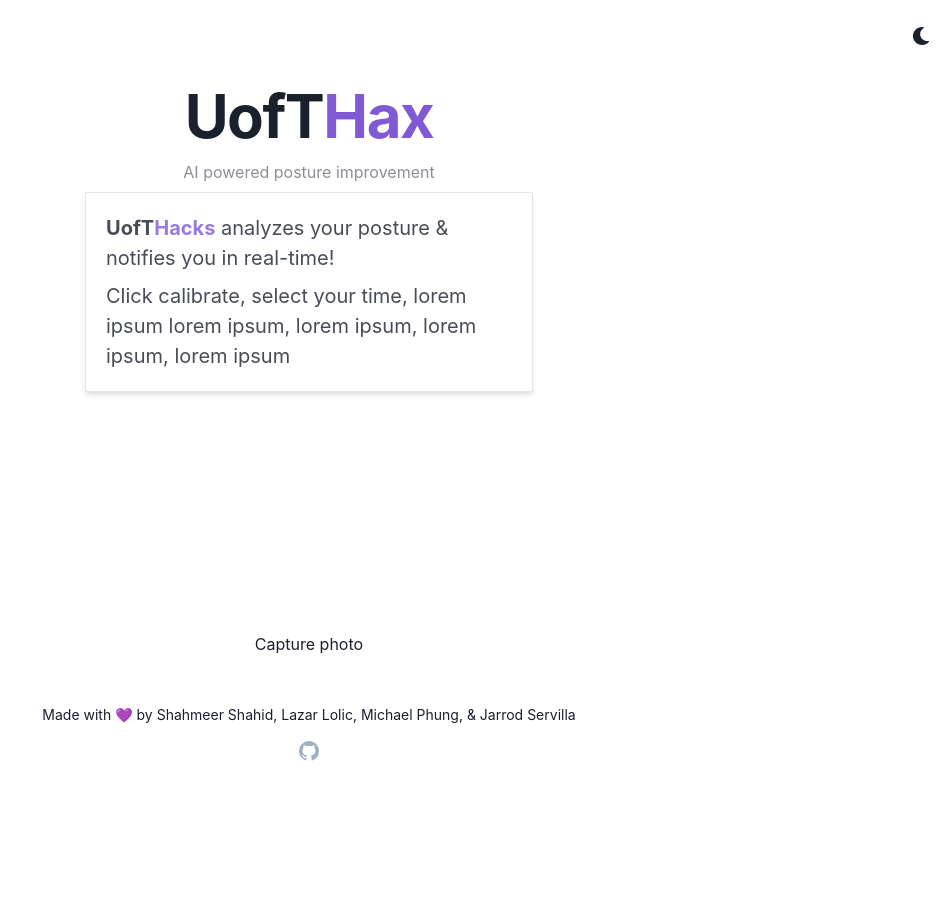
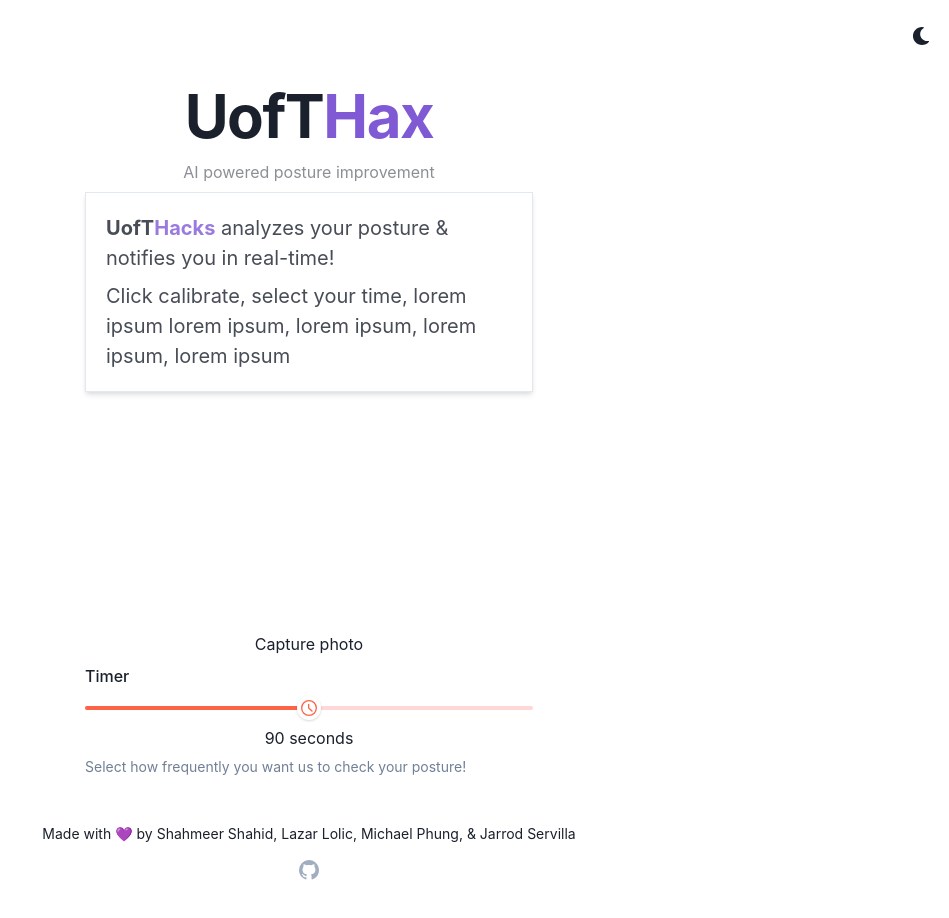
Before and after one commit to jcserv/PostureAI, a React (Create React App) app: page / in a window 1280 px wide. Shown: the top 918 px of the page, without its empty margins (331-1280 px from the left). Before the commit the page ends 807 px from the top, so only its background shows below. Built offline with nearby package versions, Linux system fonts and the light colour scheme; no server answers.

Commit message:
interval slider

```diff
--- a/package.json
+++ b/package.json
@@ -3,6 +3,7 @@
   "version": "0.1.0",
   "private": true,
   "dependencies": {
+    "@chakra-ui/icons": "^1.0.5",
     "@chakra-ui/react": "^1.3.3",
     "@emotion/react": "^11.1.5",
     "@emotion/styled": "^11.1.5",
--- a/src/App.tsx
+++ b/src/App.tsx
@@ -3,6 +3,7 @@
 import Webcam from 'react-webcam';
 
 import { Footer } from './components/Footer';
+import { Form } from './components/Form';
 import { Header } from './components/Header';
 import { InfoBox } from './components/InfoBox';
 import { Navbar } from './components/Navbar';
@@ -42,6 +43,7 @@
 				<InfoBox />
 				<Webcam audio={false} height={200} ref={webcamRef} screenshotFormat="image/png" width={500} />
 				<button onClick={capture}>Capture photo</button>
+				<Form />
 				{imgSrc && <img src={imgSrc} alt="capture" />}
 			</VStack>
 		</div>
--- /dev/null
+++ b/src/components/Form.tsx
@@ -0,0 +1,44 @@
+import {
+	Box,
+	Center,
+	FormControl,
+	FormHelperText,
+	FormLabel,
+	Slider,
+	SliderTrack,
+	SliderFilledTrack,
+	SliderThumb,
+	Text
+} from '@chakra-ui/react';
+import { TimeIcon } from '@chakra-ui/icons';
+import { useState } from 'react';
+
+export const Form = (): JSX.Element => {
+	const [ interval, setInterval ] = useState(90);
+
+	return (
+		<form style={{ width: '100%' }}>
+			<FormControl id="interval" w="100%">
+				<FormLabel>Timer</FormLabel>
+				<Slider
+					aria-label="slider-ex-4"
+					min={60}
+					max={120}
+					value={interval}
+					onChange={(val) => setInterval(val)}
+				>
+					<SliderTrack bg="red.100">
+						<SliderFilledTrack bg="tomato" />
+					</SliderTrack>
+					<SliderThumb boxSize={6}>
+						<Box color="tomato" as={TimeIcon} />
+					</SliderThumb>
+				</Slider>
+				<Center>
+					<Text>{interval} seconds</Text>
+				</Center>
+				<FormHelperText>Select how frequently you want us to check your posture!</FormHelperText>
+			</FormControl>
+		</form>
+	);
+};
```
Also changed, not shown: 1 other file (tests, documents, lock files or other folders).
